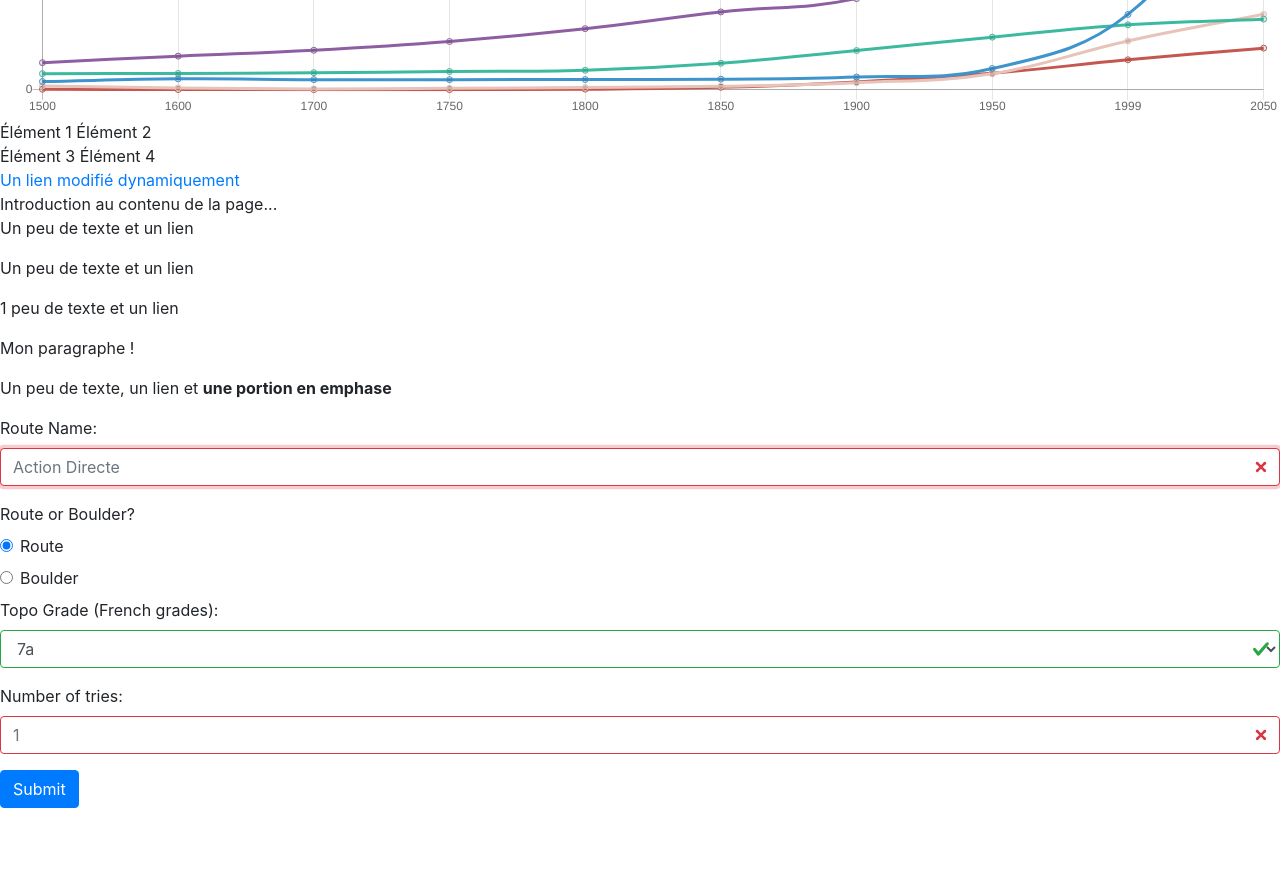
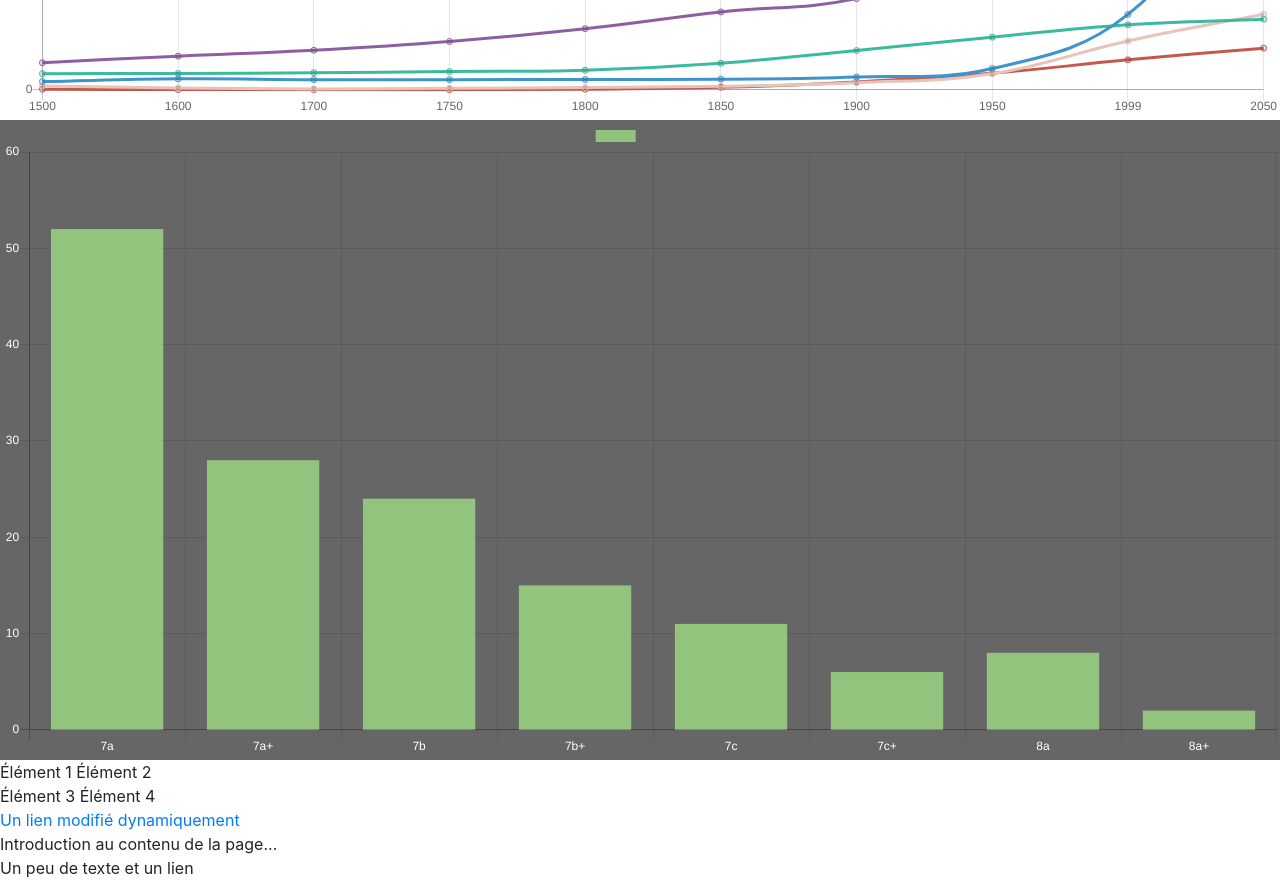
Before and after one commit to edouardmisset/testHTMLCSSJS, a plain HTML site: page test.html in a window 1280 px wide. Shown: the part 520-1403 px from the top of the page. Before the commit the page ends 1328 px from the top, so only its background shows below. Drawn offline with nearby package versions, Linux system fonts and the light colour scheme.

Commit message:
Tests with Chart.js : First graph showing ascents :)

```diff
--- a/javascript/javascript.js
+++ b/javascript/javascript.js
@@ -806,7 +806,7 @@ var myChart = new Chart(ctx, {
     labels: years,
     datasets: [{
         data: africa,
-      label:'Africa',
+        label: 'Africa',
         borderColor: "#3e95cd",
         fill: false,
       },
@@ -834,3 +834,55 @@ var myChart = new Chart(ctx, {
     ]
   }
 });
+
+var numberOfRoutesPerGrades = [52, 28, 24, 15, 11, 6, 8, 2];
+
+var grades = ["7a", "7a+", "7b", "7b+", "7c", "7c+", "8a", "8a+"];
+
+var xAxisGrades = {
+  type: 'category',
+  labels: ["7a", "7a+", "7b", "7b+", "7c", "7c+", "8a", "8a+"]
+}
+
+var ctx2 = document.getElementById("myChart2");
+var myChart2 = new Chart(ctx2, {
+  type: 'bar',
+  data: {
+    labels: grades,
+    datasets: [{
+      data: numberOfRoutesPerGrades,
+      label: 'Ascents',
+      backgroundColor: 'RGB(147, 196, 125)',
+    }]
+  },
+  options: {
+      scales: {
+        yAxes: [{
+          ticks: {
+            // min: 0,
+            // stepSize: 1,
+            fontColor: "white",
+            // fontSize: 14
+          },
+          // gridLines: {
+          //   display:true,
+          //   color: "#white",
+          //   // lineWidth: 2,
+          //   zeroLineColor: "#white",
+          //   // zeroLineWidth: 2
+          // },
+          // stacked: true
+        }],
+        xAxes: [{
+          ticks: {
+            fontColor: "white",
+            // fontSize: 14
+          },
+          // gridLines: {
+          //   display:true,
+          //   color: "transparent",
+          //   // lineWidth: 2
+          // }
+        }]
+      }}
+});
--- a/test.html
+++ b/test.html
@@ -23,6 +23,11 @@
 <body>
 
   <canvas id="myChart" width="100" height="50"></canvas>
+
+  <canvas id="myChart2" width="100" height="50" style="background: rgb(102, 102, 102)" ></canvas>
+
+
+
 
   <div id="menu">
     <div class="item">
```
Lines whose indentation alone changed are shown as unchanged.
